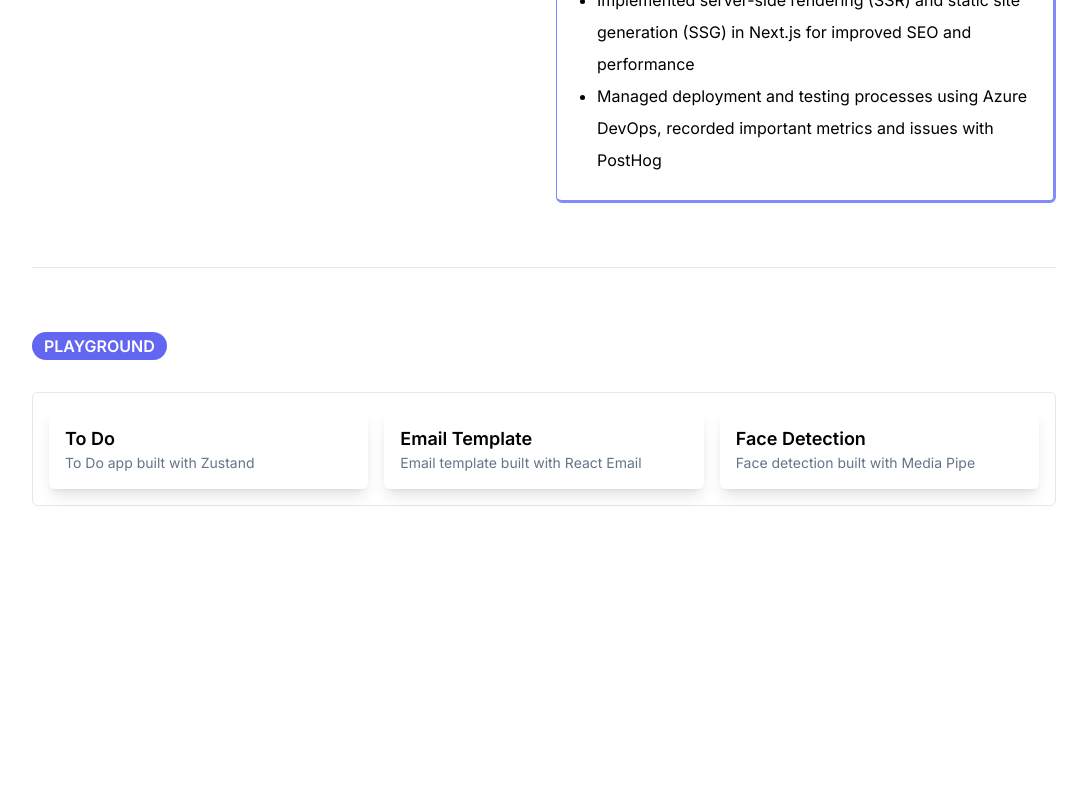
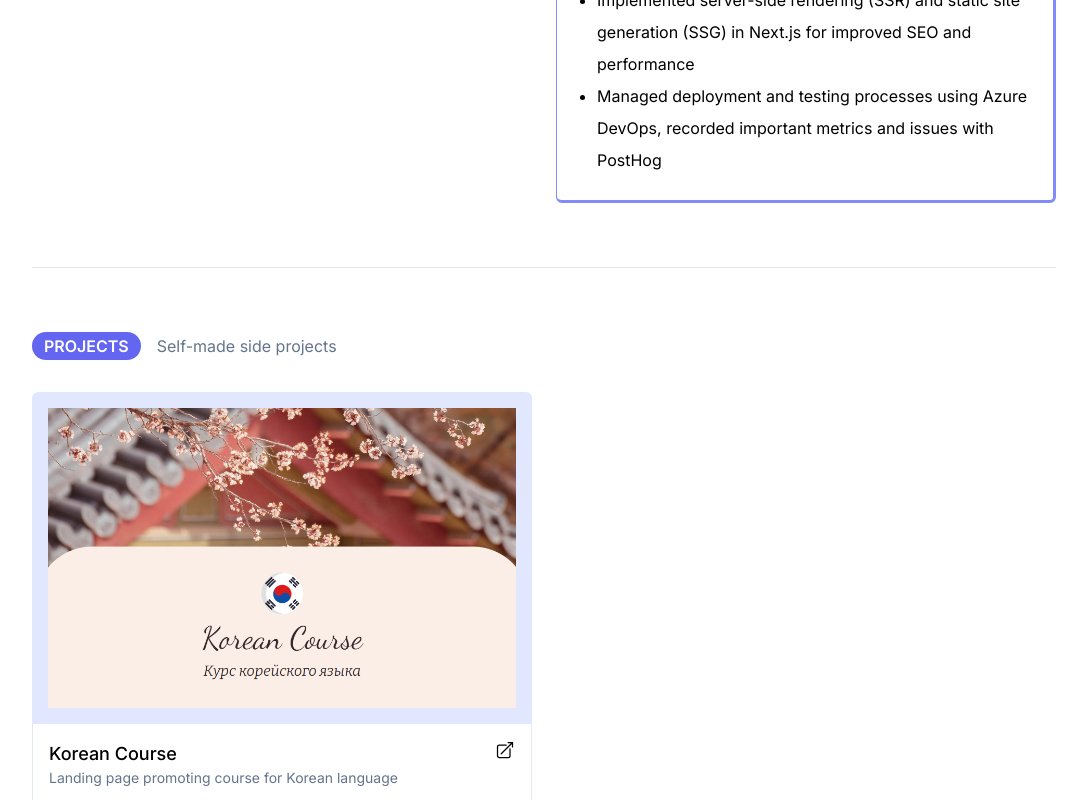
Before and after one commit to AnotherGosu/portfolio, a Next.js app: page / in a window 1280 px wide. Shown: the part 2000-2800 px from the top of the page, without its empty margins (96-1183 px from the left). Before the commit the page ends 2522 px from the top, so only its background shows below. Built offline with nearby package versions, Linux system fonts and the light colour scheme.

Commit message:
"Projects" section, portfolio page redesign

```diff
--- a/src/app/(portfolio)/components/Hero/index.tsx
+++ b/src/app/(portfolio)/components/Hero/index.tsx
@@ -20,7 +20,7 @@ export const Hero = () => {
         <Image
           src={programmingImg}
           alt="Programming"
-          height={300}
+          priority
           className="h-[200px] lg:h-[300px]"
         />
       </div>
--- a/src/app/(portfolio)/components/Playground/components/Card/index.tsx
+++ b/src/app/(portfolio)/components/Playground/components/Card/index.tsx
@@ -10,9 +10,9 @@ export const Card = ({ title, description, href }: CardProps) => {
   return (
     <Link
       href={href}
-      className="focus-ring w-full rounded-md p-4 shadow-lg hover:shadow-xl"
+      className="focus-ring w-full rounded-md border border-slate-200 p-4 hover:bg-indigo-100"
     >
-      <h2 className="text-lg font-semibold">{title}</h2>
+      <h4 className="text-lg font-medium">{title}</h4>
 
       <p className="text-sm text-slate-500">{description}</p>
     </Link>
--- a/src/app/(portfolio)/components/Playground/index.tsx
+++ b/src/app/(portfolio)/components/Playground/index.tsx
@@ -5,9 +5,13 @@ import { Card } from "./components/Card";
 export const Playground = () => {
   return (
     <section>
-      <Heading>Playground</Heading>
+      <div className="mb-8 flex items-center gap-4">
+        <Heading className="mb-0">Playground</Heading>
 
-      <div className="grid gap-4 rounded-md border border-slate-200 p-4 md:grid-cols-2 lg:grid-cols-3">
+        <p className="text-slate-500">Hand-crafted tech examples</p>
+      </div>
+
+      <div className="grid gap-4 md:grid-cols-2 lg:grid-cols-3">
         <Card
           href="/playground/to-do"
           title="To Do"
--- /dev/null
+++ b/src/app/(portfolio)/components/Projects/components/Card/index.tsx
@@ -0,0 +1,36 @@
+import { ArrowTopRightOnSquareIcon } from "@heroicons/react/24/outline";
+import Image, { StaticImageData } from "next/image";
+
+interface CardProps {
+  title: string;
+  description: string;
+  image: StaticImageData;
+}
+
+export const Card = ({ title, description, image }: CardProps) => {
+  return (
+    <a
+      href="https://korean-course.vercel.app"
+      target="_blank"
+      className="focus-ring group block overflow-hidden rounded-md"
+    >
+      <div className="bg-indigo-100 p-4">
+        <Image
+          src={image}
+          alt={title}
+          className="h-[300px] object-cover object-bottom transition ease-in group-hover:scale-110"
+        />
+      </div>
+
+      <div className="rounded-b-md border border-t-0 border-slate-200 bg-white p-4">
+        <div className="flex justify-between gap-2">
+          <h4 className="text-lg font-medium">{title}</h4>
+
+          <ArrowTopRightOnSquareIcon className="size-5" />
+        </div>
+
+        <p className="text-sm text-slate-500">{description}</p>
+      </div>
+    </a>
+  );
+};
--- /dev/null
+++ b/src/app/(portfolio)/components/Projects/index.tsx
@@ -0,0 +1,25 @@
+import koreanCourseImg from "@/images/korean-course.png";
+
+import { Heading } from "@/components/common/Heading";
+
+import { Card } from "./components/Card";
+
+export const Projects = () => {
+  return (
+    <section>
+      <div className="mb-8 flex items-center gap-4">
+        <Heading className="mb-0">Projects</Heading>
+
+        <p className="text-slate-500">Self-made side projects</p>
+      </div>
+
+      <div className="grid grid-cols-1 gap-6 lg:grid-cols-2">
+        <Card
+          title="Korean Course"
+          description="Landing page promoting course for Korean language"
+          image={koreanCourseImg}
+        />
+      </div>
+    </section>
+  );
+};
--- a/src/app/(portfolio)/page.tsx
+++ b/src/app/(portfolio)/page.tsx
@@ -2,6 +2,7 @@ import { Divider } from "./components/Divider";
 import { Experience } from "./components/Experience";
 import { Hero } from "./components/Hero";
 import { Playground } from "./components/Playground";
+import { Projects } from "./components/Projects";
 import { Skills } from "./components/Skills";
 
 export default function Page() {
@@ -17,6 +18,8 @@ export default function Page() {
 
       <Divider />
 
+      <Projects />
+
       <Playground />
     </main>
   );
--- a/src/components/common/Heading/index.tsx
+++ b/src/components/common/Heading/index.tsx
@@ -1,10 +1,18 @@
+import { cn } from "@/utils/cn";
+
 interface HeadingProps {
   children: React.ReactNode;
+  className?: string;
 }
 
-export const Heading = ({ children }: HeadingProps) => {
+export const Heading = ({ children, className }: HeadingProps) => {
   return (
-    <h2 className="mb-8 w-max rounded-2xl bg-indigo-500 px-3 py-0.5 font-semibold uppercase text-white">
+    <h2
+      className={cn(
+        "mb-8 w-max rounded-2xl bg-indigo-500 px-3 py-0.5 font-semibold uppercase text-white",
+        className,
+      )}
+    >
       {children}
     </h2>
   );
```
Also changed, not shown: src/images/korean-course.png (added).
